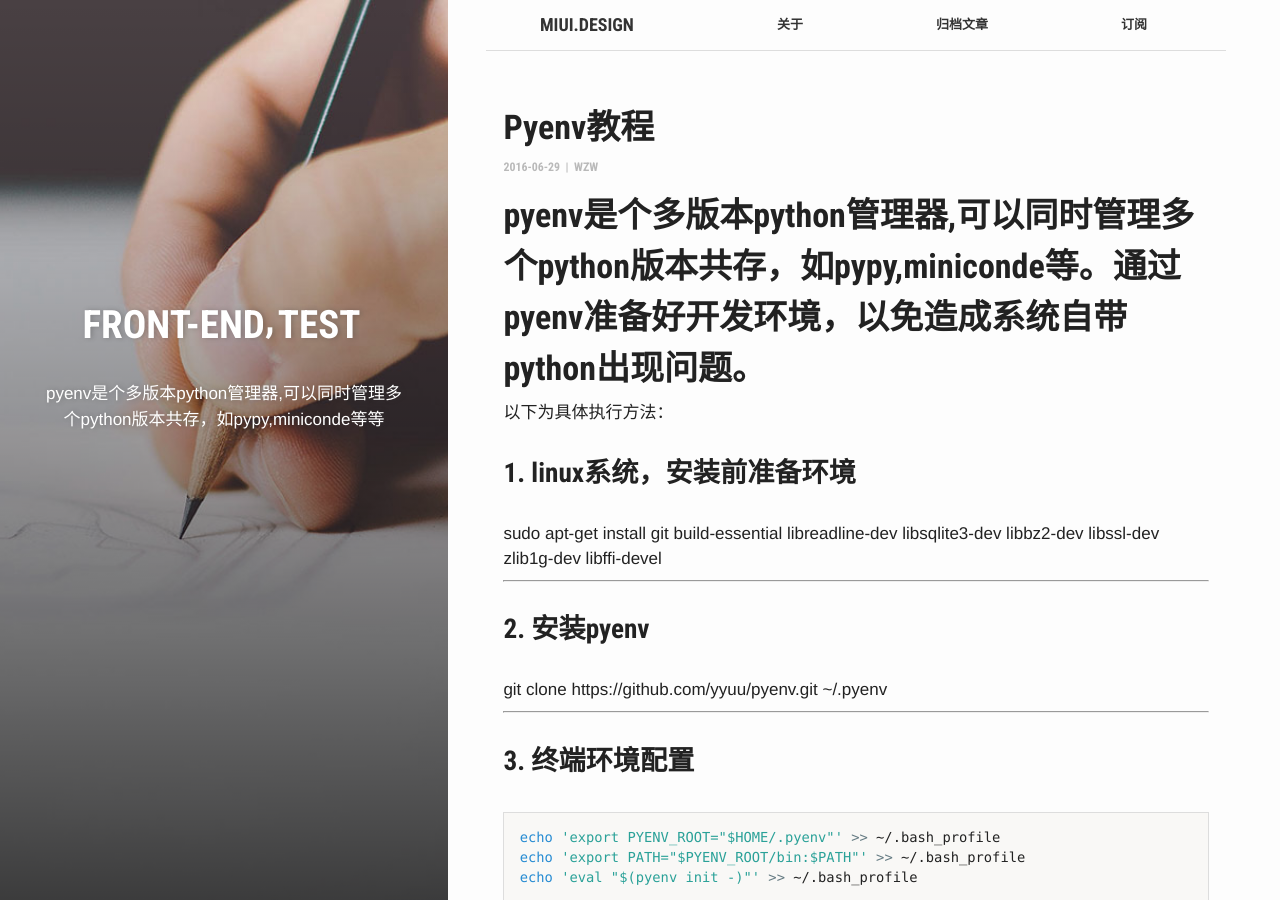
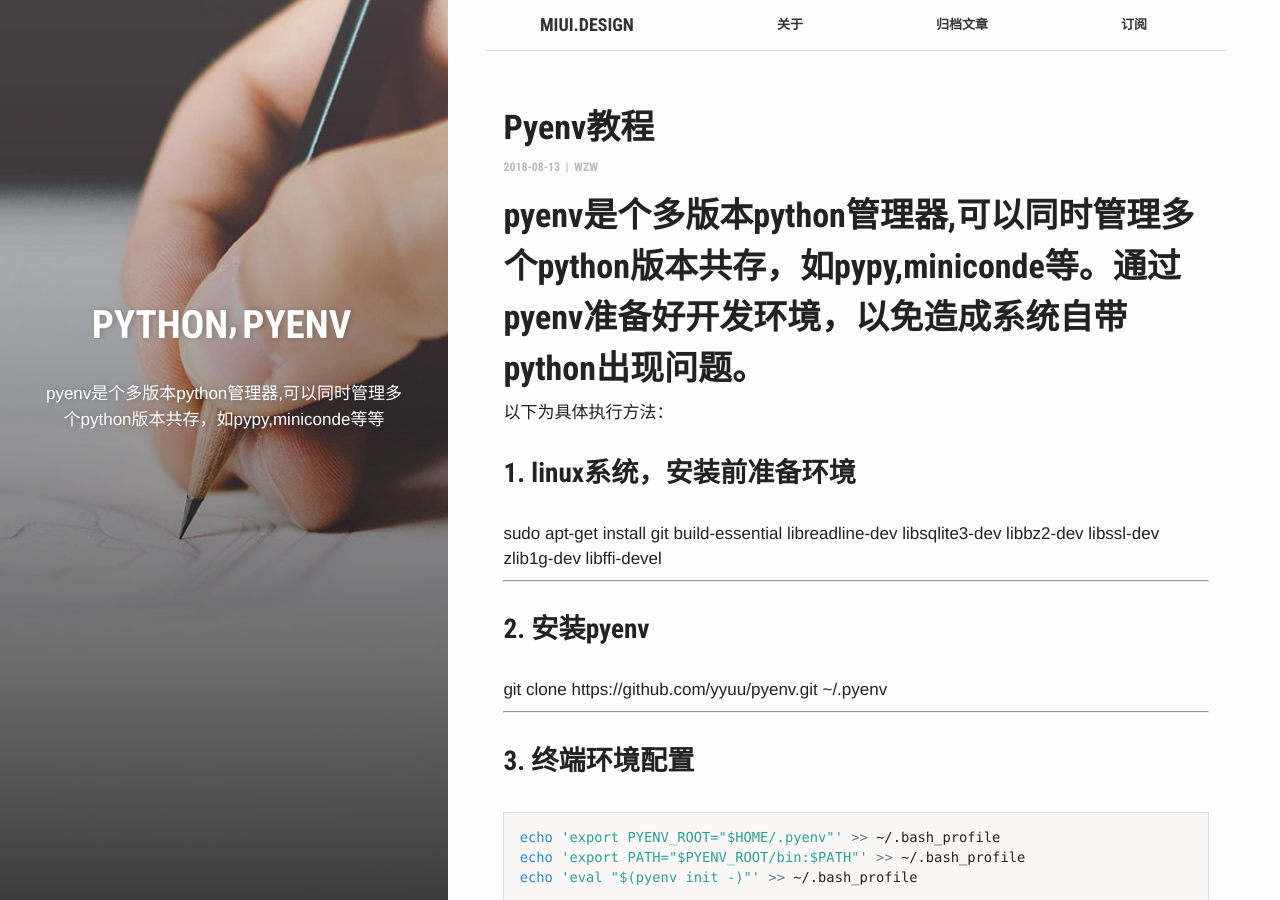
Before and after one commit to zvwork/zvwork.github.io, a Jekyll site: the page built from _posts/2018-08-13-pyenv.md, in a window 1280 px wide and 900 px high. Built offline with Jekyll 4.4.1, drawn with Linux system fonts in a browser that asks for light colours.

Commit message:
更新表头

```diff
--- a/_posts/2018-08-13-pyenv.md
+++ b/_posts/2018-08-13-pyenv.md
@@ -4,9 +4,9 @@ layout: post
 title:  "Pyenv教程"
 crawlertitle: "同时管理多个python版本的方法"
 summary: "pyenv是个多版本python管理器,可以同时管理多个python版本共存，如pypy,miniconde等等"
-date:   2016-06-29 20:09:47 +0700
+date:   2018-08-13 11:36:00 +8610
 categories: posts
-tags: ['front-end','test']
+tags: ['python','pyenv']
 author: wzw
 ---
 
```
